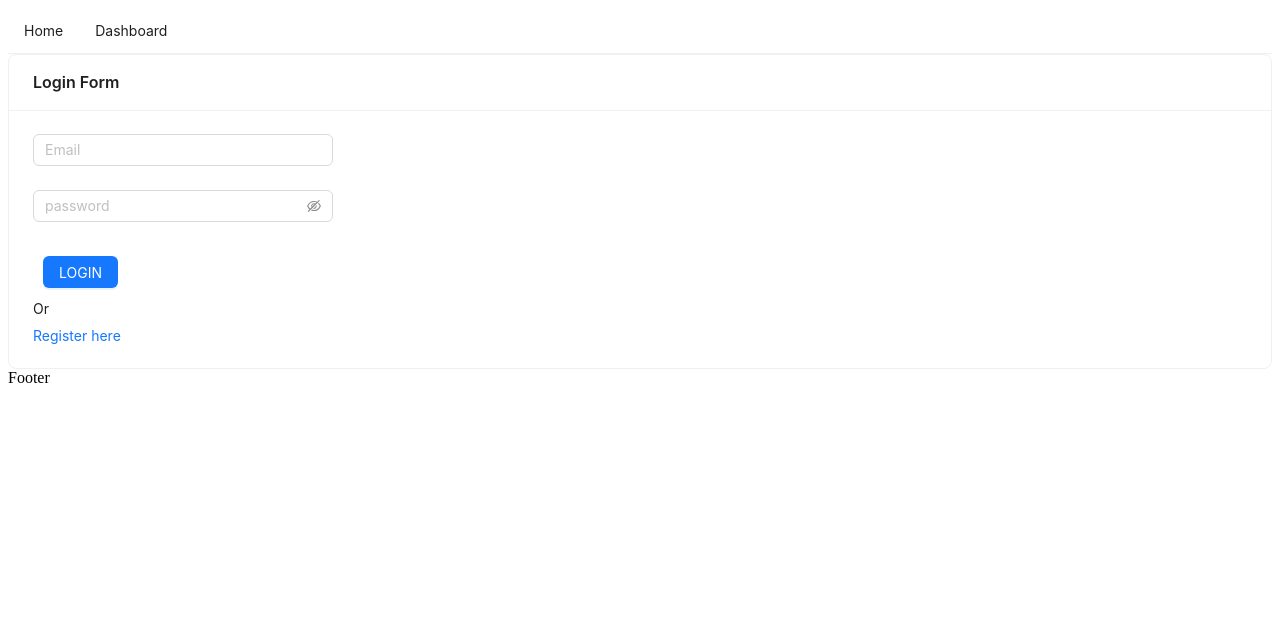
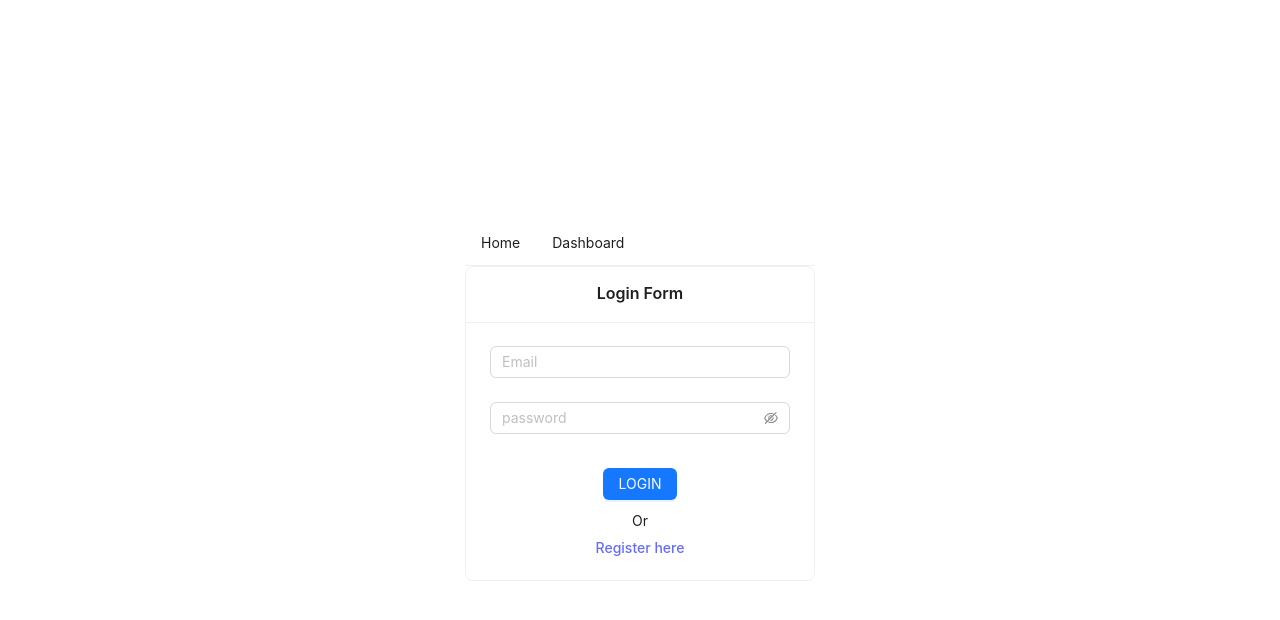
Before and after one commit to RevoU-FSSE-2/week-13-mnajmytsss, a React (Vite) app: page / in a window 1280 px wide. Shown: the top 620 px of the page. Built offline with nearby package versions, Linux system fonts and the light colour scheme.

Commit message:
wes simpen langsung push

```diff
--- a/src/App.css
+++ b/src/App.css
@@ -1,4 +1,4 @@
-/* #root {
+#root {
     max-width: 1280px;
     margin: 0 auto;
     padding: 2rem;
@@ -39,4 +39,4 @@
 
   .read-the-docs {
     color: #888;
-  } */
+  }
--- a/src/Layout/PublicLayout/index.tsx
+++ b/src/Layout/PublicLayout/index.tsx
@@ -9,7 +9,6 @@ const PublicLayout = () => {
         <div>
 
             <Outlet />
-            <div>Footer</div>
         </div>
         </>
     )
--- a/src/containers/Dashboard/index.tsx
+++ b/src/containers/Dashboard/index.tsx
@@ -96,7 +96,7 @@ const Dashboard: React.FC = () => {
         { text: 'Active', value: true },
         { text: 'Deactive', value: false },
       ],
-      onFilter: (value, record) => (value && record.is_active) || (!value && record.is_active),
+      onFilter: (value, record) => record.is_active === value,
     },
     {
       title: 'Action',
--- a/src/containers/EditItem/index.tsx
+++ b/src/containers/EditItem/index.tsx
@@ -35,7 +35,7 @@ const { id } = useParams<{ id: string }>();
           text: 'You have successfully updated the item!',
         }).then((result) => {
           if (result.isConfirmed) {
-            console.log('biji');
+            console.log('success');
     }
 });
       }).catch((error) => {
--- a/src/index.css
+++ b/src/index.css
@@ -1,4 +1,4 @@
-/* :root {
+:root {
     font-family: Inter, system-ui, Avenir, Helvetica, Arial, sans-serif;
     line-height: 1.5;
     font-weight: 400;
@@ -66,4 +66,4 @@
     button {
       background-color: #f9f9f9;
     }
-  } */
+  }
```
